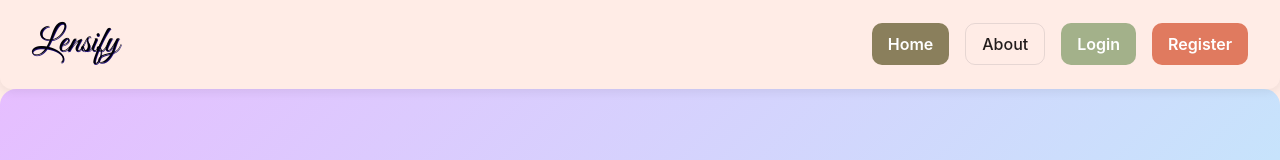
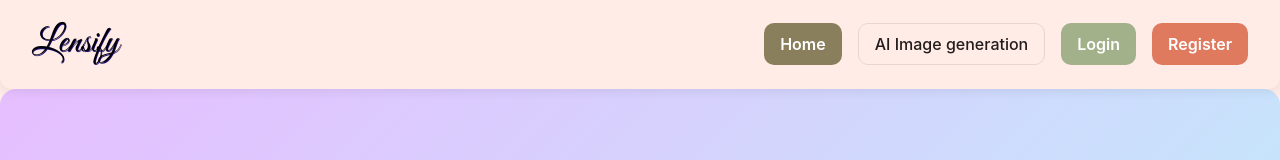
Before and after one commit to ritikaaramani/image-gallery, a Next.js app in the folder frontend/: page / in a window 1280 px wide. Shown: the top 160 px of the page. Built offline with nearby package versions, Linux system fonts and the light colour scheme; no server answers.

Commit message:
image gen button

```diff
--- a/frontend/src/app/components/Navbar.tsx
+++ b/frontend/src/app/components/Navbar.tsx
@@ -80,10 +80,15 @@ export default function Navbar() {
           fontWeight: 500,
           transition: "0.2s",
           }}
-          onClick={() => router.push("/about")}
+          onClick={() => window.open(
+            "https://week2ai-frontend-405356130067.us-central1.run.app/",
+            "_blank",
+            "noopener,noreferrer"
+          )}
       >
-          About
+      AI Image generation
       </button>
+
 
         {isLoggedIn ? (
           <button
```
Lines whose indentation alone changed are shown as unchanged.
